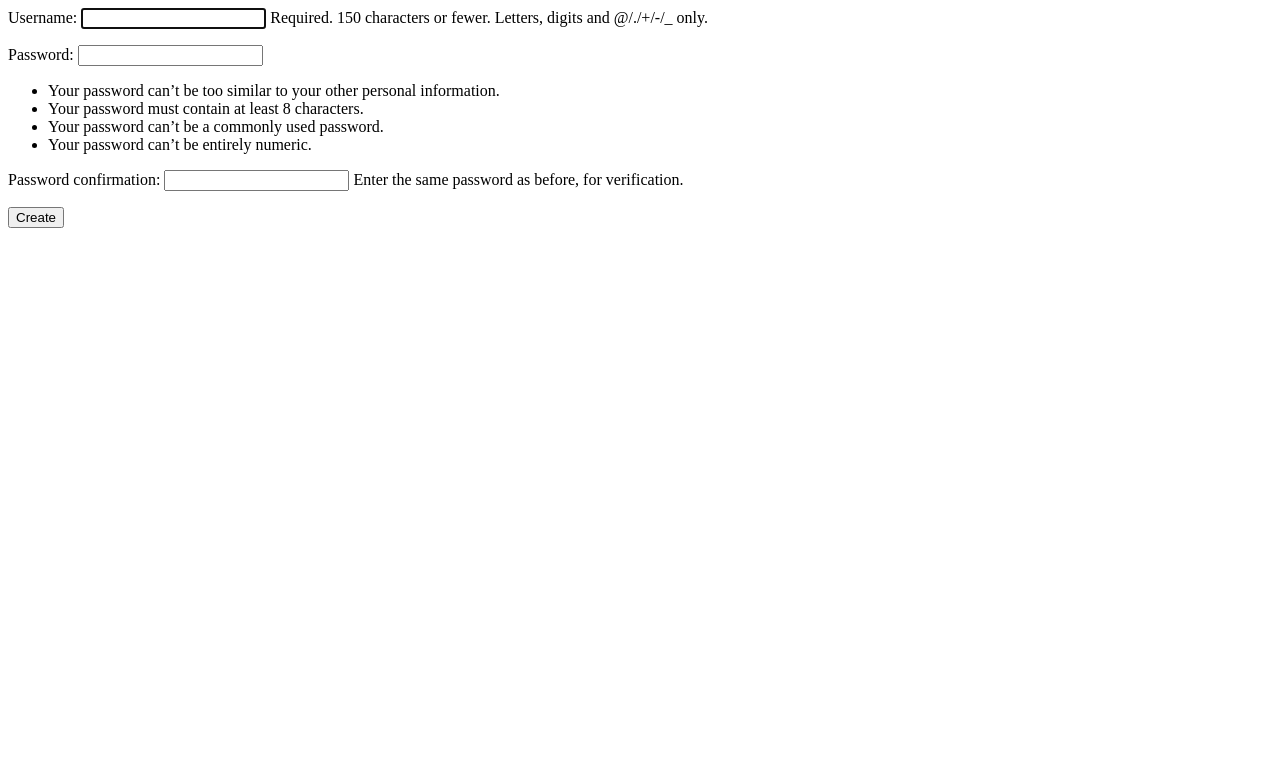
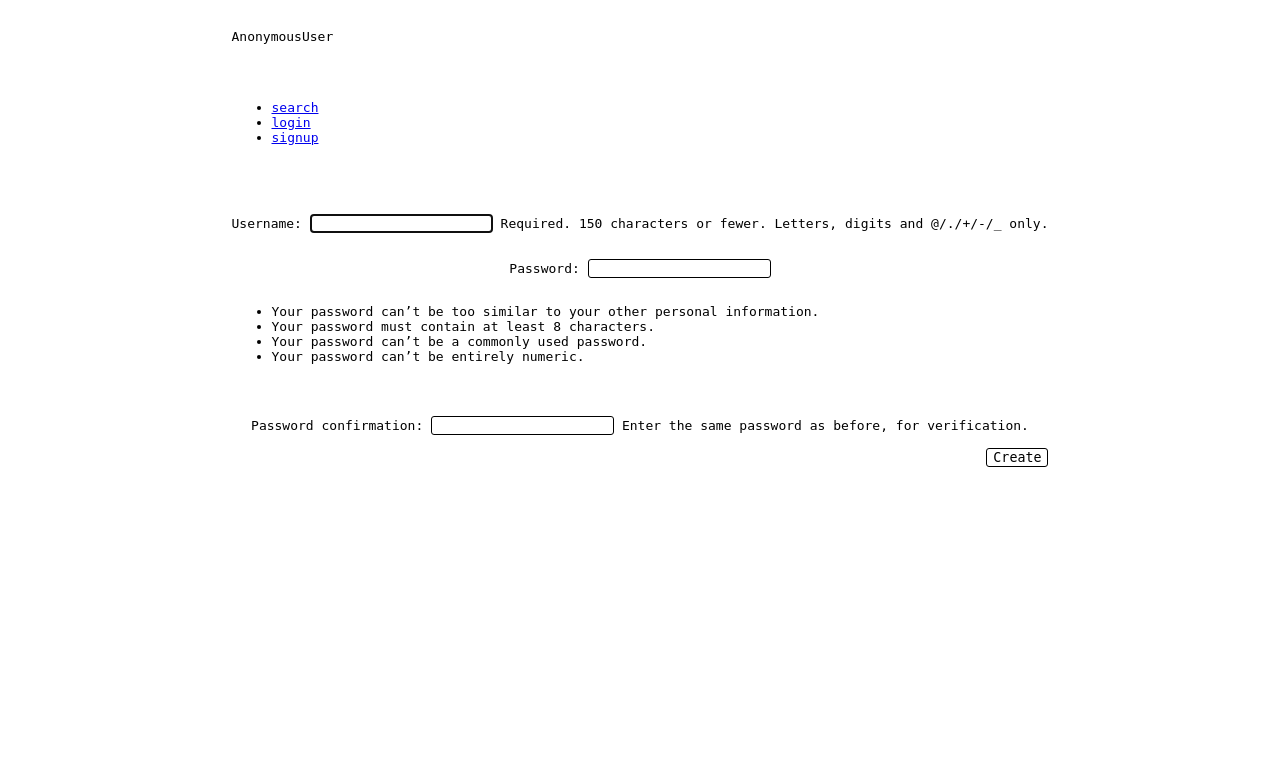
Before and after one commit to phil-bell/niki-backend, a Django app: page /account/create/ in a window 1280 px wide. Shown: the top 783 px of the page. Run offline with Django 4.2, Linux system fonts and the light colour scheme.

Commit message:
adding forms

```diff
--- a/account/forms.py
+++ b/account/forms.py
@@ -1,6 +1,5 @@
+from account.models import Profile
 from django import forms
-
-from account.models import Profile
 
 
 class ProfileForm(forms.ModelForm):
--- a/account/models.py
+++ b/account/models.py
@@ -5,8 +5,10 @@ from django.db import models
 
 
 class Profile(models.Model):
-    user = models.OneToOneField(User, on_delete=models.CASCADE, related_name="profile")
-    uuid = models.UUIDField(default=uuid.uuid4)
+    user = models.OneToOneField(
+        User, on_delete=models.CASCADE, related_name="profile", unique=True
+    )
+    secret_key = models.UUIDField(default=uuid.uuid4().hex)
     server_address = models.CharField(
         max_length=255, unique=True, null=True, blank=True
     )
--- a/account/templates/account/create_login.html
+++ b/account/templates/account/create_login.html
@@ -1,5 +1,8 @@
-<form action="" method="POST">
-    {% csrf_token %}
-    {{ form.as_p }}
-    <button type="submit">Create</form>
-</form>
+{% extends 'shared/base.html' %}
+{% block content %}
+    <form action="" method="POST">
+        {% csrf_token %}
+        {{ form.as_p }}
+        <button type="submit">Create</form>
+    </form>
+{% endblock content %}
--- a/account/views.py
+++ b/account/views.py
@@ -1,17 +1,22 @@
-from django.contrib.auth import authenticate
-from django.contrib.auth.forms import UserChangeForm, UserCreationForm
+from account.forms import ProfileForm
+from account.models import Profile
+from django.contrib.auth import authenticate, login
+from django.contrib.auth.forms import UserCreationForm
+from django.contrib.auth.mixins import LoginRequiredMixin
 from django.contrib.auth.views import LoginView, LogoutView
-from django.http import HttpResponseRedirect
+from django.http import HttpResponse, HttpResponseRedirect
 from django.urls import reverse
 from django.views.generic.base import TemplateView
 from django.views.generic.edit import CreateView
 
-from account.forms import ProfileForm
-from account.models import Profile
-
 
 class LoginView(LoginView):
     template_name = "account/login.html"
+
+    def get(self, request, *args, **kwargs):
+        if request.user.is_authenticated:
+            return HttpResponseRedirect(reverse("account:profile"))
+        return super().get(request, *args, **kwargs)
 
 
 class LogoutView(LogoutView):
@@ -25,15 +30,29 @@ class CreateLoginView(CreateView):
     def form_valid(self, form):
         self.object = form.save()
         Profile.objects.create(user=self.object)
-        authenticate(username=self.object.username, password=form.cleaned_data['password1'])
+        user = authenticate(
+            reuqest=self.request,
+            username=self.object.username,
+            password=form.cleaned_data["password1"],
+        )
+        login(self.request, user)
         return HttpResponseRedirect(reverse("account:profile"))
 
 
-class ProfileView(TemplateView):
+class ProfileView(LoginRequiredMixin, TemplateView):
+    login_url = "account:login"
     template_name = "account/profile.html"
 
-    def get_context_data(self, **kwargs):
-        context = super().get_context_data(**kwargs)
-        context["profile_form"] = ProfileForm
-        context["user_form"] = UserChangeForm
-        return context
+    def get(self, request, *args, **kwargs):
+        context = self.get_context_data(**kwargs)
+        print(f"user: {request.user}")
+        profile = Profile.objects.get(user=request.user)
+        context["profile_form"] = ProfileForm(instance=profile)
+        return self.render_to_response(context)
+
+    def post(self, request, *args, **kwargs):
+        form = ProfileForm(request.POST)
+        if form.is_valid():
+            form.save()
+            return HttpResponse()
+        return HttpResponse(status=400)
--- a/docker-compose.yml
+++ b/docker-compose.yml
@@ -2,10 +2,9 @@ version: "3.9"
 
 services:
 
-  web:
+  server:
     build: .
     image: philbell/niki-web
-    env_file: .env
     command: python manage.py runserver 0.0.0.0:8000
     volumes:
       - .:/code
--- a/niki_web/settings/base.py
+++ b/niki_web/settings/base.py
@@ -31,54 +31,55 @@ ALLOWED_HOSTS = []
 # Application definition
 
 INSTALLED_APPS = [
-    'django.contrib.admin',
-    'django.contrib.auth',
-    'django.contrib.contenttypes',
-    'django.contrib.sessions',
-    'django.contrib.messages',
-    'django.contrib.staticfiles',
+    "django.contrib.admin",
+    "django.contrib.auth",
+    "django.contrib.contenttypes",
+    "django.contrib.sessions",
+    "django.contrib.messages",
+    "django.contrib.staticfiles",
     "search",
-    "account"
+    "account",
+    "shared",
 ]
 
 MIDDLEWARE = [
-    'django.middleware.security.SecurityMiddleware',
-    'django.contrib.sessions.middleware.SessionMiddleware',
-    'django.middleware.common.CommonMiddleware',
-    'django.middleware.csrf.CsrfViewMiddleware',
-    'django.contrib.auth.middleware.AuthenticationMiddleware',
-    'django.contrib.messages.middleware.MessageMiddleware',
-    'django.middleware.clickjacking.XFrameOptionsMiddleware',
+    "django.middleware.security.SecurityMiddleware",
+    "django.contrib.sessions.middleware.SessionMiddleware",
+    "django.middleware.common.CommonMiddleware",
+    "django.middleware.csrf.CsrfViewMiddleware",
+    "django.contrib.auth.middleware.AuthenticationMiddleware",
+    "django.contrib.messages.middleware.MessageMiddleware",
+    "django.middleware.clickjacking.XFrameOptionsMiddleware",
 ]
 
-ROOT_URLCONF = 'niki_web.urls'
+ROOT_URLCONF = "niki_web.urls"
 
 TEMPLATES = [
     {
-        'BACKEND': 'django.template.backends.django.DjangoTemplates',
-        'DIRS': [],
-        'APP_DIRS': True,
-        'OPTIONS': {
-            'context_processors': [
-                'django.template.context_processors.debug',
-                'django.template.context_processors.request',
-                'django.contrib.auth.context_processors.auth',
-                'django.contrib.messages.context_processors.messages',
+        "BACKEND": "django.template.backends.django.DjangoTemplates",
+        "DIRS": [],
+        "APP_DIRS": True,
+        "OPTIONS": {
+            "context_processors": [
+                "django.template.context_processors.debug",
+                "django.template.context_processors.request",
+                "django.contrib.auth.context_processors.auth",
+                "django.contrib.messages.context_processors.messages",
             ],
         },
     },
 ]
 
-WSGI_APPLICATION = 'niki_web.wsgi.application'
+WSGI_APPLICATION = "niki_web.wsgi.application"
 
 
 # Database
 # https://docs.djangoproject.com/en/4.0/ref/settings/#databases
 
 DATABASES = {
-    'default': {
-        'ENGINE': 'django.db.backends.sqlite3',
-        'NAME': BASE_DIR / 'db.sqlite3',
+    "default": {
+        "ENGINE": "django.db.backends.sqlite3",
+        "NAME": BASE_DIR / "db.sqlite3",
     }
 }
 
@@ -88,16 +89,16 @@ DATABASES = {
 
 AUTH_PASSWORD_VALIDATORS = [
     {
-        'NAME': 'django.contrib.auth.password_validation.UserAttributeSimilarityValidator',
+        "NAME": "django.contrib.auth.password_validation.UserAttributeSimilarityValidator",
     },
     {
-        'NAME': 'django.contrib.auth.password_validation.MinimumLengthValidator',
+        "NAME": "django.contrib.auth.password_validation.MinimumLengthValidator",
     },
     {
-        'NAME': 'django.contrib.auth.password_validation.CommonPasswordValidator',
+        "NAME": "django.contrib.auth.password_validation.CommonPasswordValidator",
     },
     {
-        'NAME': 'django.contrib.auth.password_validation.NumericPasswordValidator',
+        "NAME": "django.contrib.auth.password_validation.NumericPasswordValidator",
     },
 ]
 
@@ -105,9 +106,9 @@ AUTH_PASSWORD_VALIDATORS = [
 # Internationalization
 # https://docs.djangoproject.com/en/4.0/topics/i18n/
 
-LANGUAGE_CODE = 'en-us'
+LANGUAGE_CODE = "en-us"
 
-TIME_ZONE = 'UTC'
+TIME_ZONE = "UTC"
 
 USE_I18N = True
 
@@ -117,9 +118,12 @@ USE_TZ = True
 # Static files (CSS, JavaScript, Images)
 # https://docs.djangoproject.com/en/4.0/howto/static-files/
 
-STATIC_URL = 'static/'
+STATIC_URL = "static/"
 
+LOGIN_REDIRECT_URL = "account:profile"
 # Default primary key field type
 # https://docs.djangoproject.com/en/4.0/ref/settings/#default-auto-field
 
-DEFAULT_AUTO_FIELD = 'django.db.models.BigAutoField'
+DEFAULT_AUTO_FIELD = "django.db.models.BigAutoField"
+
+LOGOUT_REDIRECT_URL = "account:login"
--- a/niki_web/settings/dev.py
+++ b/niki_web/settings/dev.py
@@ -1,10 +1,12 @@
 import logging
+import secrets
 
 from .base import *
 
 logger = logging.getLogger(__package__)
 
 DEBUG = True
+SECRET_KEY = secrets.token_urlsafe()
 
 try:
     from .local import *
--- /dev/null
+++ b/shared/static/css/main.css
@@ -0,0 +1,34 @@
+html{
+    height: 100%;
+}
+
+body {
+    align-items: center;
+    display: grid;
+    font-family: monospace;
+    height: 60%;
+    justify-content: center;
+}
+
+form{
+    display: grid;
+    /* width: 400px; */
+}
+
+p {
+    justify-self: center;
+}
+
+input {
+    border: solid 1px;
+    border-radius: 3px;
+}
+
+button {
+    background: white;
+    border-radius: 3px;
+    border: solid 1px;
+    font-family: monospace;
+    justify-self: end;
+    width: fit-content;
+}
--- a/shared/templates/shared/base.html
+++ b/shared/templates/shared/base.html
@@ -3,6 +3,7 @@
 <html lang="en">
   <head>
     <meta charset="utf-8" />
+    <link rel="stylesheet" href="{% static 'css/main.css' %}">
     {% block title %}
     {% endblock title %}
     {% block links %}
@@ -11,6 +12,20 @@
     {% endblock scripts %}
   </head>
   <body>
+    {{ request.user }}
+    <nav class="menu">
+      <ul>
+        <li><a href="{">search</a></li>
+        {% if request.user.is_authenticated %}
+          <li><a href="{% url 'account:profile'%}">profile</a></li>
+          <li><a href="{% url 'account:logout'%}">logout</a></li>
+        {% else %}
+          <li><a href="{% url 'account:login'%}">login</a></li>
+          <li><a href="{% url 'account:create'%}">signup</a></li>
+        {% endif %}
+      </ul>
+    </nav>
+
     {% block content %}
     {% endblock content %}
   </body>
```
Also changed, not shown: account/templates/account/login.html (+8 -5 lines), account/templates/account/profile.html (+9 -6 lines), account/migrations/0002_remove_profile_uuid_profile_secret_key_and_more.py (added), 1 other file.
